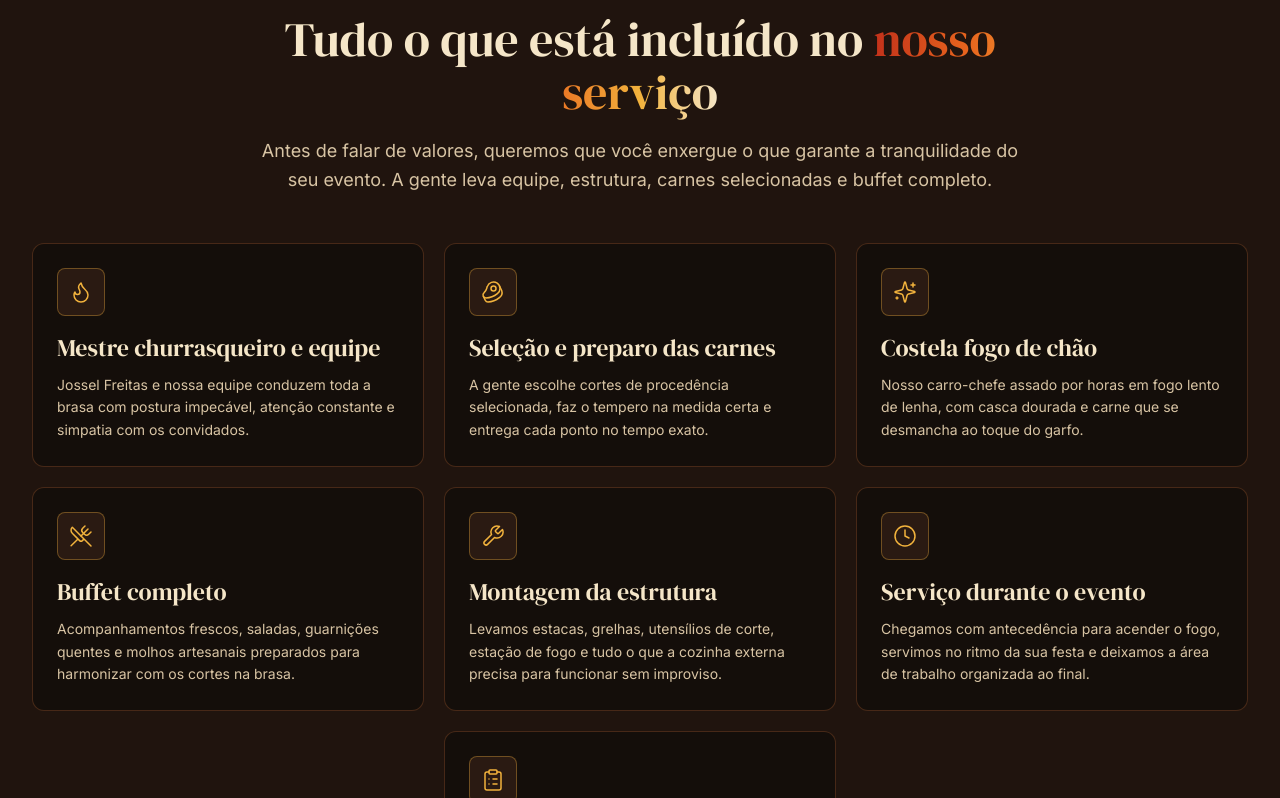
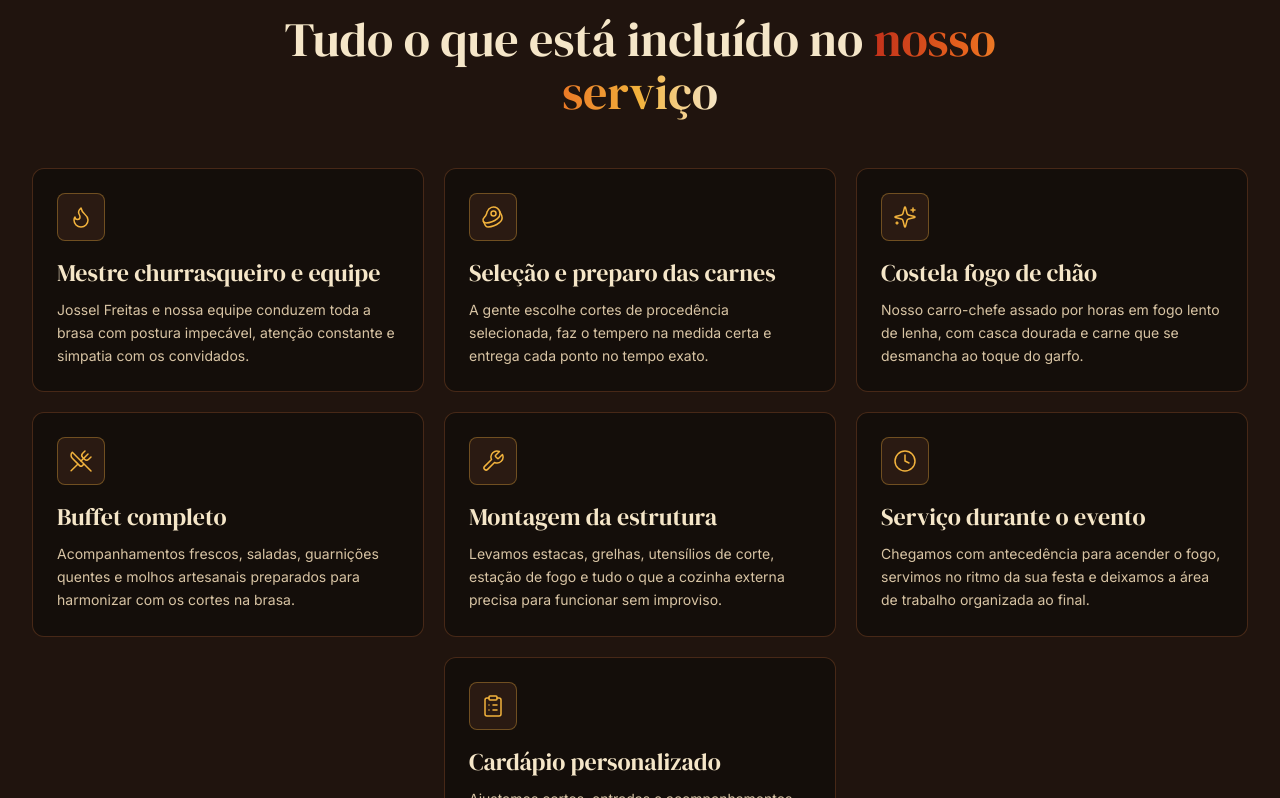
Before and after one commit to gabrielcriaecomunica/dombrazzeiro, a React (Vite) app: page / in a window 1280 px wide. Shown: the part 2022-2820 px from the top of the page. Built offline with nearby package versions, Linux system fonts and the light colour scheme.

Commit message:
copy: remove subtitle description from Included section

```diff
--- a/src/components/IncludedSection.tsx
+++ b/src/components/IncludedSection.tsx
@@ -37,7 +37,6 @@ export function IncludedSection() {
           eyebrow="Entrega completa de ponta a ponta"
           title="Tudo o que está incluído no"
           highlight="nosso serviço"
-          description="Antes de falar de valores, queremos que você enxergue o que garante a tranquilidade do seu evento. A gente leva equipe, estrutura, carnes selecionadas e buffet completo."
         />
 
         <div className="mt-12 grid grid-cols-1 gap-5 sm:grid-cols-2 lg:grid-cols-3">
```
